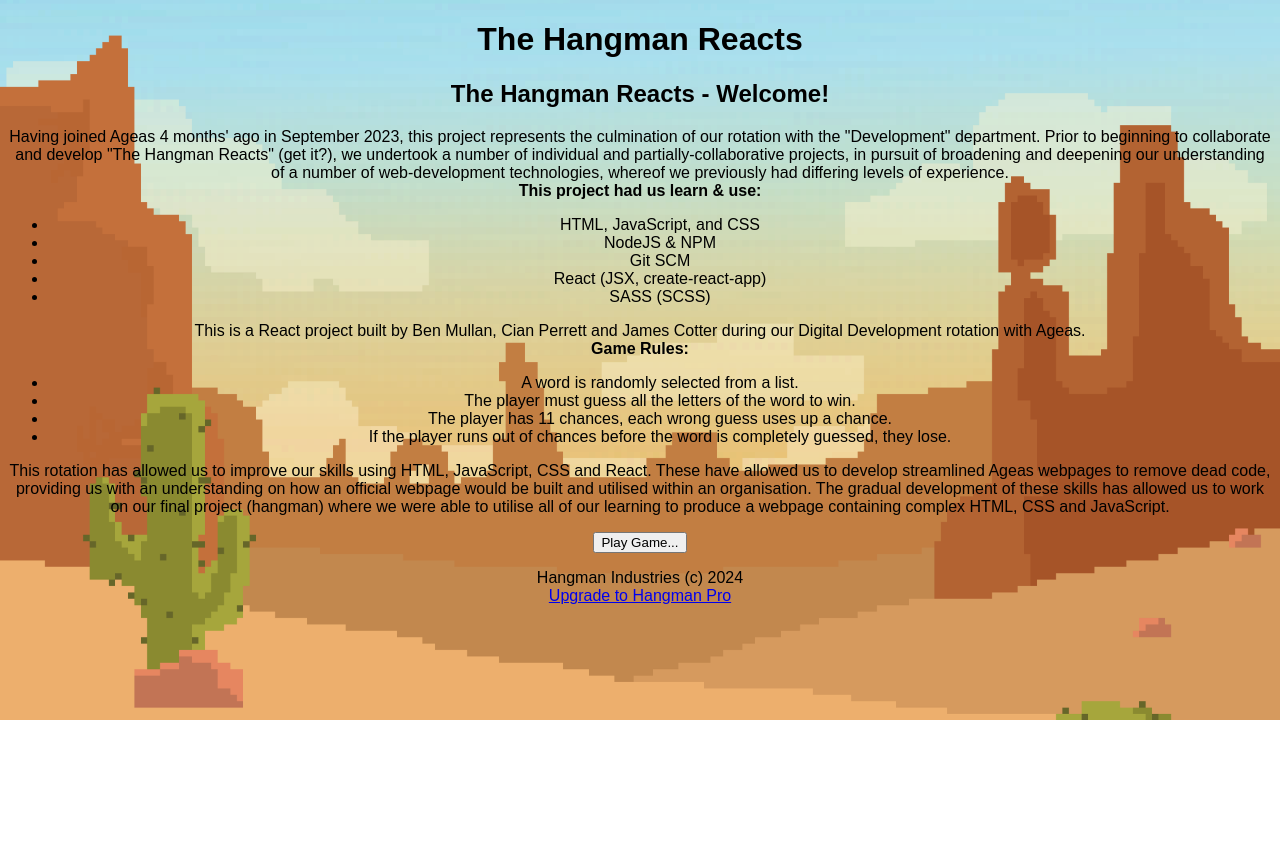
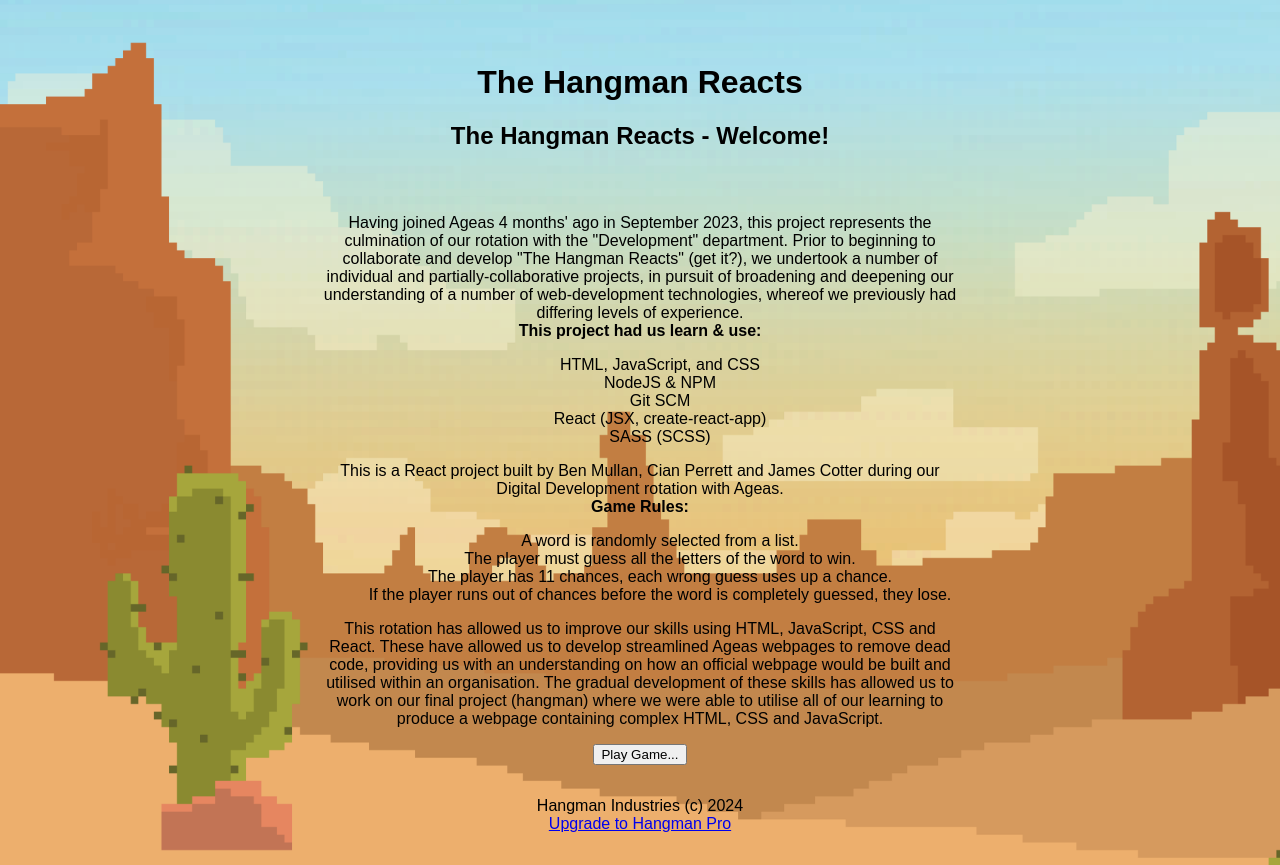
Before and after one commit to JFCotter/hangman-project, a React (Create React App) app: page / in a window 1280 px wide. Before the commit the page ends 800 px from the top, so only its background shows below. Built offline with nearby package versions, Linux system fonts and the light colour scheme; a web font is replaced by a local one.

Commit message:
adding-margins-removing-bulletpoints

```diff
--- a/src/components/LandingPageContent/LandingPageContent.jsx
+++ b/src/components/LandingPageContent/LandingPageContent.jsx
@@ -5,9 +5,11 @@ const LandingPageContent = () => {
 
 	return (
 		<div>
+			<header>
+			<h2>The Hangman Reacts - Welcome!</h2>
+			</header>
 
-			<h2>The Hangman Reacts - Welcome!</h2>
-
+			<body>
 			<p>
 				Having joined Ageas 4 months' ago in September 2023, this project represents the culmination of our rotation with the "Development" department. Prior to beginning to collaborate and develop "The Hangman Reacts" (get it?), we undertook a number of individual and partially-collaborative projects, in pursuit of broadening and deepening our understanding of a number of web-development technologies, whereof we previously had differing levels of experience.
 				<br/>
@@ -39,6 +41,7 @@ const LandingPageContent = () => {
 
 			<button onClick={() => window.location.href = "/game"}>Play Game...</button>
 
+			</body>
 		</div>
 	);
 
--- a/src/components/LandingPageContent/LandingPageContent.module.scss
+++ b/src/components/LandingPageContent/LandingPageContent.module.scss
@@ -0,0 +1,11 @@
+
+body {
+    margin-top: 4rem  ;
+    margin-bottom:2rem ;
+    margin-right: 10rem;
+    margin-left: 10rem ;
+  }
+
+  ul {
+    list-style: none;
+  }
```
